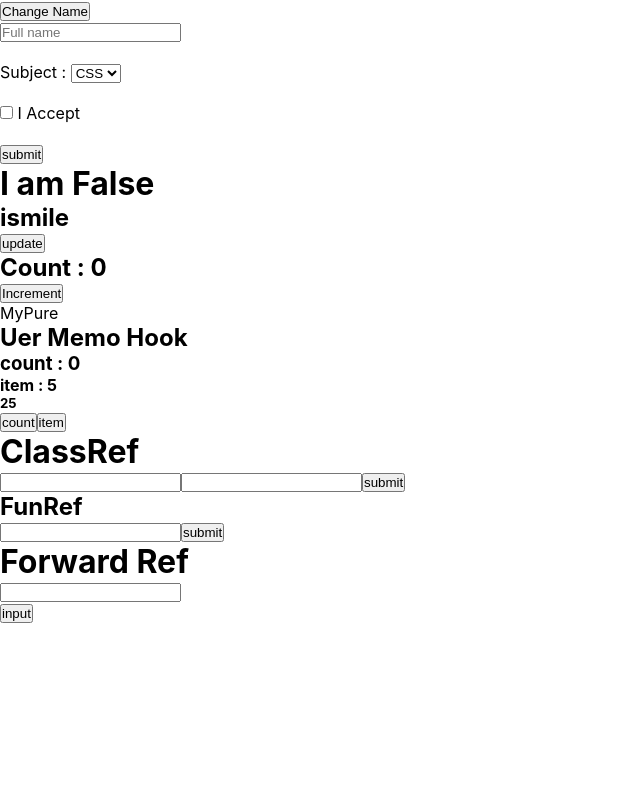
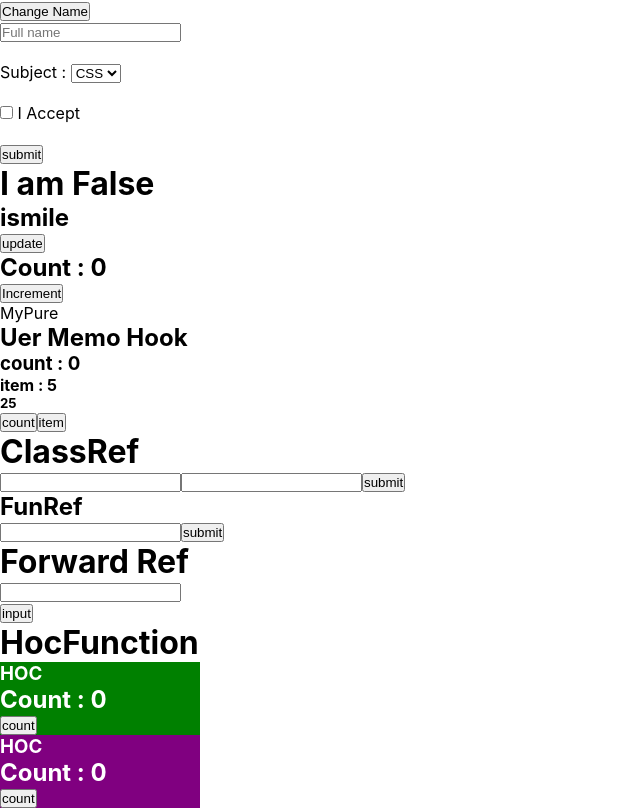
Before and after one commit to ismailsardar/react_2, a React (Create React App) app in the folder my-selfs/: page / in a window 1280 px wide. Shown: the part 202-1010 px from the top of the page, without its empty margins (0-640 px from the left). Before the commit the page ends 825 px from the top, so only its background shows below. Built offline with nearby package versions, Linux system fonts and the light colour scheme.

Commit message:
Higher-Order Components

```diff
--- /dev/null
+++ b/my-selfs/src/components/code_stye_By_stye/HOC/HocFunction.js
@@ -0,0 +1,42 @@
+import React, { useState } from 'react'
+
+const HocFunction = () => {
+  return (
+    <div>
+        <h1>HocFunction</h1>
+        <Hoc comp={Counter} />
+        <Hoc1 comp={Counter} />
+    </div>
+  )
+}
+
+const Hoc = (props)=>{
+    return(
+     <div style={{backgroundColor:"green",color:"white",width:"200px"}}>
+       <h3>HOC</h3>
+       <props.comp />
+     </div>
+    )
+}
+
+const Hoc1 = (props)=>{
+    return(
+     <div style={{backgroundColor:"purple",color:"white",width:"200px"}}>
+       <h3>HOC</h3>
+       <props.comp />
+     </div>
+    )
+}
+
+const Counter = ()=>{
+    const [count, setCount] = useState(0);
+
+    return(
+        <>
+          <h2>Count : {count}</h2>
+          <button onClick={()=>setCount(count+1)} >count</button>
+        </>
+    )
+}
+
+export default HocFunction
--- a/my-selfs/src/components/code_stye_By_stye/MyComponent.js
+++ b/my-selfs/src/components/code_stye_By_stye/MyComponent.js
@@ -1,4 +1,5 @@
 import React from 'react'
+import HocFunction from './HOC/HocFunction'
 import ForwardRef from './Ref/ForwardRef'
 import ClassRef from './Ref/ClassRef'
 import CondRen from './CondRen'
@@ -24,6 +25,7 @@ const MyComponent = () => {
         <ClassRef />
         <FunRef />
         <ForwardRef />
+        <HocFunction />
     </div>
   )
 }
```
Also changed, not shown: 1 other file (tests, documents, lock files or other folders).
